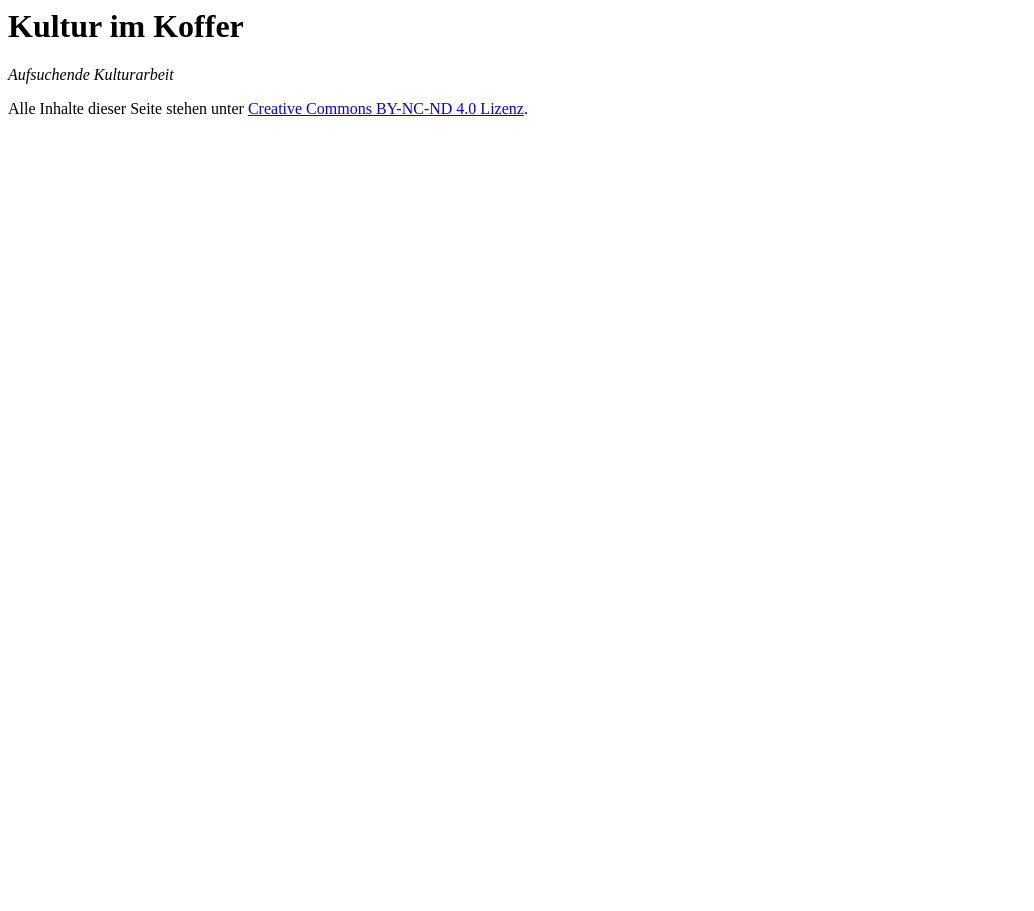
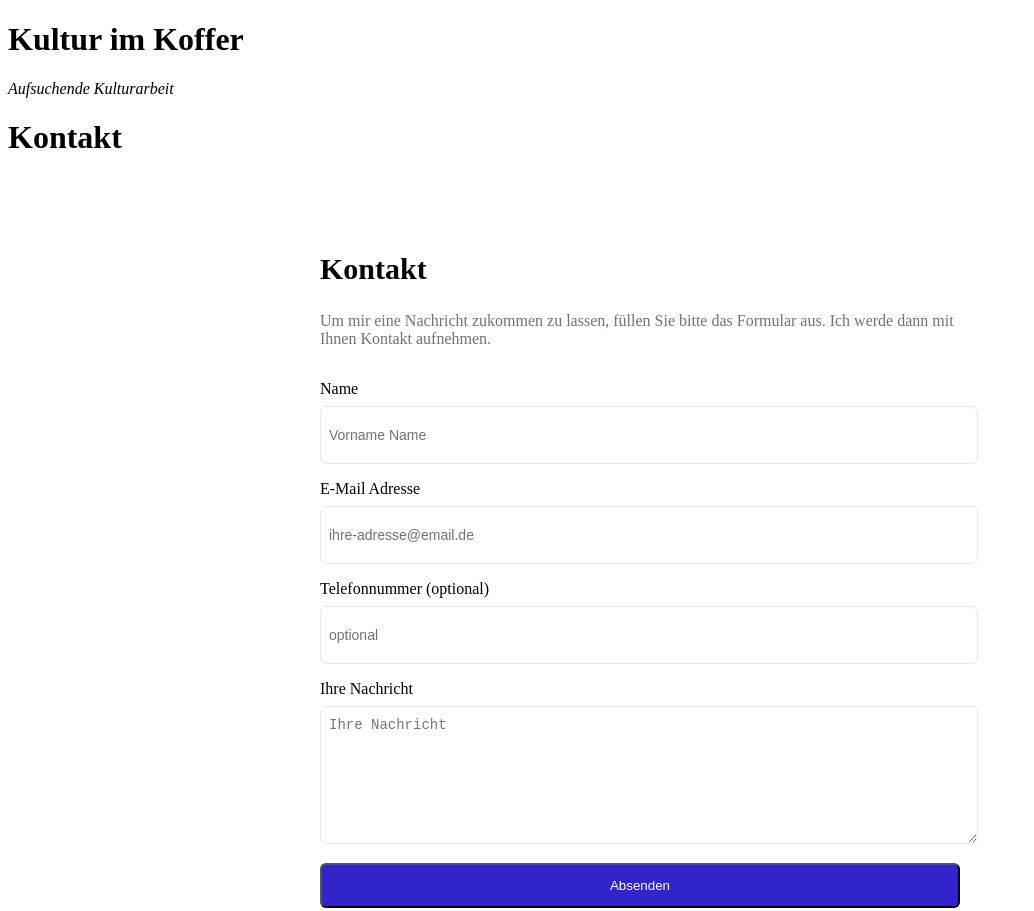
Before and after one commit to kopp/kultur-im-koffer, a plain HTML site: page index.html in a window 1280 px wide. Shown: the top 911 px of the page, without its empty margins (0-1034 px from the left). Before the commit the page ends 800 px from the top, so only its background shows below. Drawn offline with Linux system fonts and the light colour scheme.

Commit message:
add contact form

```diff
--- a/index.html
+++ b/index.html
@@ -1,5 +1,59 @@
+<!DOCTYPE html>
+<html>
+<head>
+  <link rel="stylesheet" href="styles.css">
+</head>
+<body>
+
 <h1>Kultur im Koffer</h1>
 
 <em>Aufsuchende Kulturarbeit</em>
 
+
+<h1>Kontakt</h1>
+
+
+
+<section class="contact-section">
+  <div class="contact-intro">
+    <h2 class="contact-title">Kontakt</h2>
+    <p class="contact-description">
+      Um mir eine Nachricht zukommen zu lassen, füllen Sie bitte das Formular aus.
+      Ich werde dann mit Ihnen Kontakt aufnehmen.
+    </p>
+  </div>
+
+  <form class="contact-form" action="https://api.web3forms.com/submit" method="POST">
+
+    <input type="hidden" name="access_key" value="1829fffb-db76-4c1d-b910-126f8ac0f5b3" />
+    <input type="hidden" name="subject" value="Kontaktformular kultur-im-koffer.de" />
+    <input type="hidden" name="from_name" value="kultur-im-koffer.de" />
+    <input type="hidden" name="redirect" value="https://kopp.github.io/kultur-im-koffer/anfrage_gesendet.html" />
+
+    <div class="form-group-container">
+      <div class="form-group">
+        <label for="name" class="form-label">Name</label>
+        <input id="name" name="name" class="form-input" placeholder="Vorname Name" type="text" required />
+      </div>
+      <div class="form-group">
+        <label for="email" class="form-label">E-Mail Adresse</label>
+        <input id="email" name="email" class="form-input" placeholder="ihre-adresse@email.de" type="email" required />
+      </div>
+      <div class="form-group">
+        <label for="phone" class="form-label">Telefonnummer (optional)</label>
+        <input id="phone" name="phone" class="form-input" placeholder="optional" type="text" />
+      </div>
+      <div class="form-group">
+        <label for="message" class="form-label">Ihre Nachricht</label>
+        <textarea class="form-textarea" id="message" name="message" placeholder="Ihre Nachricht"></textarea>
+      </div>
+    </div>
+    <button class="form-submit" type="submit">Absenden</button>
+  </form>
+
+</section>
+
+
 <p>Alle Inhalte dieser Seite stehen unter <a href="https://creativecommons.org/licenses/by-nc-nd/4.0/">Creative Commons BY-NC-ND 4.0 Lizenz</a>.</p>
+
+</body>
--- /dev/null
+++ b/styles.css
@@ -0,0 +1,72 @@
+.contact-section {
+  width: 100%;
+  max-width: 40rem;
+  margin-left: auto;
+  margin-right: auto;
+  padding: 3rem 1rem;
+}
+
+.contact-intro > * + * {
+  margin-top: 1rem;
+}
+
+.contact-title {
+  font-size: 1.875rem;
+  line-height: 2.25rem;
+  font-weight: 700;
+}
+
+.contact-description {
+  color: rgb(107 114 128);
+}
+
+.form-group-container {
+  display: grid;
+  gap: 1rem;
+  margin-top: 2rem;
+}
+
+.form-group {
+  display: flex;
+  flex-direction: column;
+}
+
+.form-label {
+  margin-bottom: 0.5rem;
+}
+
+.form-input,
+.form-textarea {
+  padding: 0.5rem;
+  border: 1px solid #e5e7eb;
+  display: flex;
+  height: 2.5rem;
+  width: 100%;
+  border-radius: 0.375rem;
+  font-size: 0.875rem;
+  line-height: 1.25rem;
+}
+
+.form-input::placeholder,
+.form-textarea:focus-visible {
+  color: #6b7280;
+}
+
+.form-input:focus-visible,
+.form-textarea:focus-visible {
+  outline: 2px solid #2563eb;
+  outline-offset: 2px;
+}
+
+.form-textarea {
+  min-height: 120px;
+}
+
+.form-submit {
+  width: 100%;
+  margin-top: 1.2rem;
+  background-color: #3124ca;
+  color: #fff;
+  padding: 13px 5px;
+  border-radius: 0.375rem;
+}
```
Also changed, not shown: anfrage_gesendet.html (added, +4 -0 lines).
